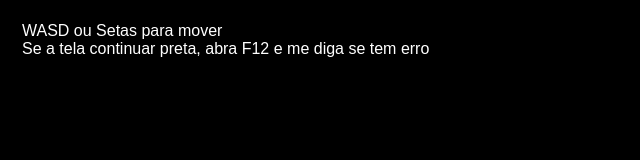
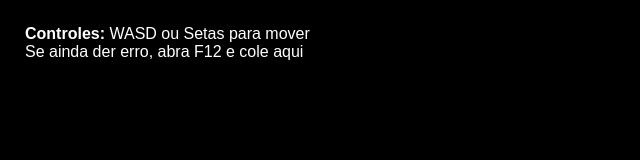
Before and after one commit to daniloaraujoalves-sudo/gun, a plain HTML site: page index.html in a window 1280 px wide. Shown: the whole page, without its empty margins (0-640 px from the left). Drawn offline with nearby package versions, Linux system fonts and the light colour scheme.

Commit message:
<!DOCTYPE html> <html lang="pt-br"> <head>   <meta charset="utf-8">   <title>Jogo 3D - Terceira Pessoa (Corrigido)</title>   <style>     body { margin: 0; overflow: hidden; background: #000; }     #info {       position: absolute; top: 10px; left: 10px; color: white; background: rgba(0,0,0,0.7);       padding: 15px; border-radius: 8px; font-family: Arial, sans-serif; z-index: 100;     }     canvas { display: block; }   </style> </head> <body>   <div id="info">     <strong>Controles:</strong> WASD ou Setas para mover<br>     Se ainda der erro, abra F12 e cole aqui   </div>
  <!-- CDN atualizado e confiável (versão recente) -->
  <script src="https://cdnjs.cloudflare.com/ajax/libs/three.js/r134/three.min.js"></script>
  <!-- Se quiser mais recente: https://cdn.jsdelivr.net/npm/three@0.168.0/build/three.min.js -->

  <script>
    if (typeof THREE === 'undefined') {
      document.getElementById('info').innerHTML += '<br><span style="color:red">ERRO: Three.js não carregou</span>';
      throw

```diff
--- a/index.html
+++ b/index.html
@@ -2,128 +2,27 @@
 <html lang="pt-br">
 <head>
   <meta charset="utf-8">
-  <title>Jogo 3D - Terceira Pessoa</title>
+  <title>Jogo 3D - Terceira Pessoa (Corrigido)</title>
   <style>
     body { margin: 0; overflow: hidden; background: #000; }
     #info {
-      position: absolute; top: 10px; left: 10px; color: white; background: rgba(0,0,0,0.6);
-      padding: 12px; border-radius: 8px; font-family: Arial, sans-serif; pointer-events: none;
+      position: absolute; top: 10px; left: 10px; color: white; background: rgba(0,0,0,0.7);
+      padding: 15px; border-radius: 8px; font-family: Arial, sans-serif; z-index: 100;
     }
     canvas { display: block; }
   </style>
 </head>
 <body>
   <div id="info">
-    WASD ou Setas para mover<br>
-    Se a tela continuar preta, abra F12 e me diga se tem erro
+    <strong>Controles:</strong> WASD ou Setas para mover<br>
+    Se ainda der erro, abra F12 e cole aqui
   </div>
 
+  <!-- CDN atualizado e confiável (versão recente) -->
   <script src="https://cdnjs.cloudflare.com/ajax/libs/three.js/r134/three.min.js"></script>
+  <!-- Se quiser mais recente: https://cdn.jsdelivr.net/npm/three@0.168.0/build/three.min.js -->
+
   <script>
     if (typeof THREE === 'undefined') {
-      document.getElementById('info').innerHTML += '<br><b style="color:red">ERRO: Three.js não carregou!</b>';
-      throw new Error('Three.js não carregou');
-    }
-
-    const scene = new THREE.Scene();
-    scene.background = new THREE.Color(0x87CEEB);   // céu azul bem visível
-
-    const camera = new THREE.PerspectiveCamera(75, window.innerWidth / window.innerHeight, 0.1, 1000);
-    const renderer = new THREE.WebGLRenderer({ antialias: true });
-    renderer.setSize(window.innerWidth, window.innerHeight);
-    renderer.setPixelRatio(window.devicePixelRatio);
-    document.body.appendChild(renderer.domElement);
-
-    // Luzes fortes
-    scene.add(new THREE.AmbientLight(0xffffff, 0.8));
-    const dirLight = new THREE.DirectionalLight(0xffffff, 1.2);
-    dirLight.position.set(50, 100, 50);
-    scene.add(dirLight);
-
-    // Chão grande e verde
-    const ground = new THREE.Mesh(
-      new THREE.PlaneGeometry(200, 200),
-      new THREE.MeshLambertMaterial({ color: 0x228B22 })
-    );
-    ground.rotation.x = -Math.PI / 2;
-    scene.add(ground);
-
-    // Obstáculos
-    const boxMat = new THREE.MeshLambertMaterial({ color: 0x8B4513 });
-    for (let i = 0; i < 25; i++) {
-      const box = new THREE.Mesh(new THREE.BoxGeometry(3, 6, 3), boxMat);
-      box.position.set(Math.random()*120 - 60, 3, Math.random()*120 - 60);
-      scene.add(box);
-    }
-
-    // === PERSONAGEM ===
-    const player = new THREE.Group();
-    scene.add(player);
-
-    const body = new THREE.Mesh(
-      new THREE.CapsuleGeometry(0.8, 2.5, 8, 16),
-      new THREE.MeshLambertMaterial({ color: 0x1565C0 })
-    );
-    body.position.y = 1.8;
-    player.add(body);
-
-    const head = new THREE.Mesh(
-      new THREE.BoxGeometry(1.1, 1.1, 1.1),
-      new THREE.MeshLambertMaterial({ color: 0xFFDBAC })
-    );
-    head.position.y = 3.9;
-    player.add(head);
-
-    player.position.set(0, 0, 0);
-
-    // Movimento
-    const keys = {};
-    window.addEventListener('keydown', e => keys[e.key.toLowerCase()] = true);
-    window.addEventListener('keyup',   e => keys[e.key.toLowerCase()] = false);
-
-    const moveSpeed = 0.3;
-
-    function updateCamera() {
-      const offset = new THREE.Vector3(0, 10, 20);           // atrás e acima
-      offset.applyQuaternion(player.quaternion);
-      camera.position.copy(player.position).add(offset);
-      camera.lookAt(player.position.x, player.position.y + 2.5, player.position.z);
-    }
-
-    function animate() {
-      requestAnimationFrame(animate);
-
-      let dx = 0, dz = 0;
-      if (keys['w'] || keys['arrowup'])    dz -= 1;
-      if (keys['s'] || keys['arrowdown'])  dz += 1;
-      if (keys['a'] || keys['arrowleft'])  dx -= 1;
-      if (keys['d'] || keys['arrowright']) dx += 1;
-
-      if (dx !== 0 || dz !== 0) {
-        const len = Math.sqrt(dx*dx + dz*dz);
-        dx /= len; dz /= len;
-
-        player.position.x += dx * moveSpeed;
-        player.position.z += dz * moveSpeed;
-
-        player.lookAt(player.position.x + dx, player.position.y, player.position.z + dz);
-      }
-
-      updateCamera();
-      renderer.render(scene, camera);
-    }
-
-    // Inicia tudo
-    camera.position.set(0, 15, 30);
-    updateCamera();
-    animate();
-
-    // Responsivo
-    window.addEventListener('resize', () => {
-      camera.aspect = window.innerWidth / window.innerHeight;
-      camera.updateProjectionMatrix();
-      renderer.setSize(window.innerWidth, window.innerHeight);
-    });
-  </script>
-</body>
-</html>
+      document.getElementById('info').innerHTML += '<br><span style="color:red">ERRO: Three.js não carregou</span>';
+      throw
```
